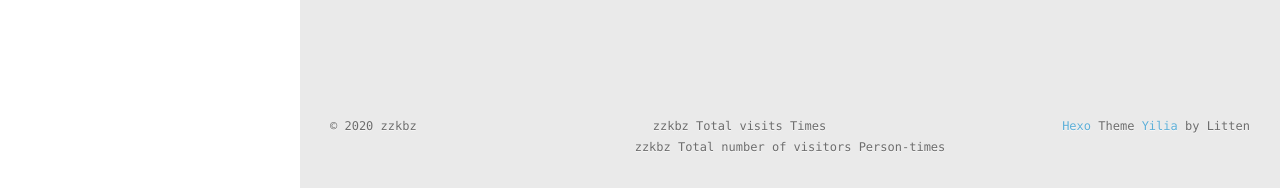
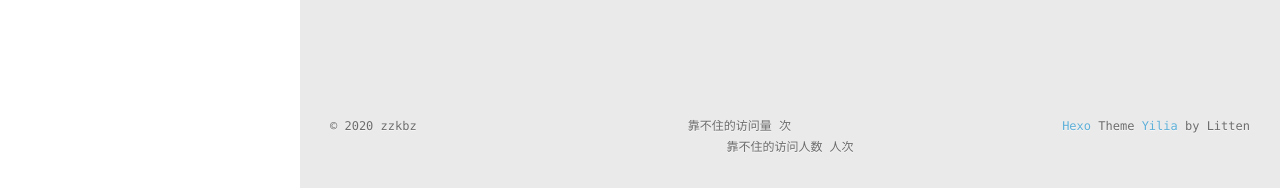
Before and after one commit to zzkbz/zzkbz.github.io, a plain HTML site: page tags/博客/index.html in a window 1280 px wide. Shown: the part 612-800 px from the top of the page. Drawn offline with Linux system fonts and the light colour scheme; some packages are replaced by stand-ins of ours; a script that the page names is missing.

Commit message:
Site updated: 2020-04-02 15:58:42

```diff
--- a/tags/博客/index.html
+++ b/tags/博客/index.html
@@ -229,8 +229,8 @@
       		<a href="http://hexo.io/" target="_blank">Hexo</a>  Theme <a href="https://github.com/litten/hexo-theme-yilia" target="_blank">Yilia</a> by Litten
       	</div>
     </div>
-	 <span id="busuanzi_container_site_pv">   zzkbz Total visits <span id="busuanzi_value_site_pv"></span>Times</span><br>
-    <span id="busuanzi_container_site_uv"> zzkbz Total number of visitors <span id="busuanzi_value_site_uv"></span>Person-times</span>
+	 <span id="busuanzi_container_site_pv">   靠不住的访问量 <span id="busuanzi_value_site_pv"></span>次</span><br>
+    <span id="busuanzi_container_site_uv"> 靠不住的访问人数 <span id="busuanzi_value_site_uv"></span>人次</span>
   </div>
 </footer>
     </div>
```
Also changed, not shown: 2020/04/01/hello-world/index.html (+2 -2 lines), 2020/04/01/springboot笔记/index.html (+2 -2 lines), 2020/04/01/我的第一篇博客文章/index.html (+2 -2 lines), archives/2020/04/index.html (+2 -2 lines), archives/2020/index.html (+2 -2 lines), archives/index.html (+2 -2 lines), index.html (+2 -2 lines).
